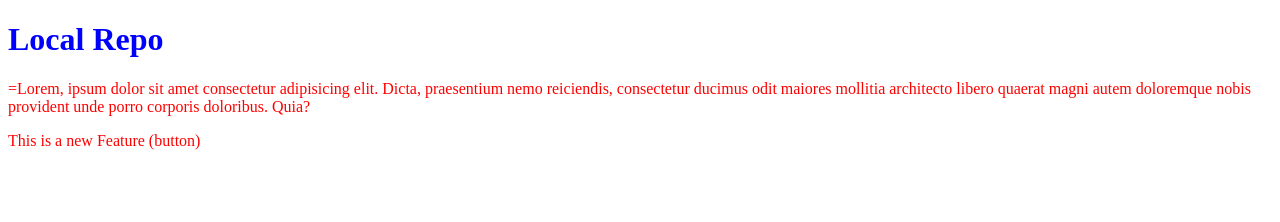
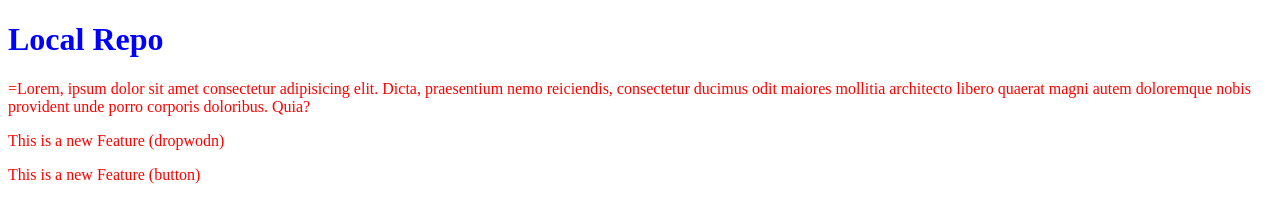
Before and after one commit to pradeepsijui/local-repo, a plain HTML site: page index.html in a window 1280 px wide. Drawn offline with Linux system fonts and the light colour scheme.

Commit message:
Add Both Feature

```diff
--- a/index.html
+++ b/index.html
@@ -13,6 +13,7 @@
         consectetur ducimus odit maiores mollitia architecto libero quaerat magni autem doloremque nobis provident unde porro
         corporis doloribus. Quia?
     </p>
+    <p> This is a new Feature (dropwodn)</p>
     <p> This is a new Feature (button)</p>
 </body>
 </html>
```
